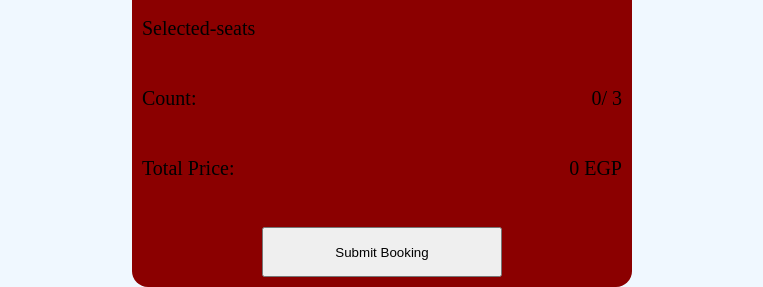
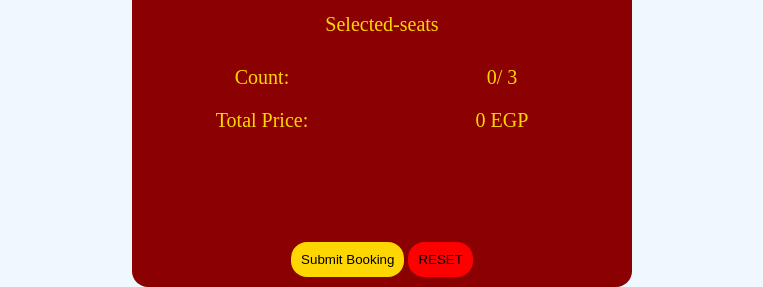
Before and after one commit to OmarSheta2011/mission-8, a plain HTML site: page index.html in a window 1280 px wide. Shown: the part 513-800 px from the top of the page, without its empty margins (258-1021 px from the left). Drawn offline with Linux system fonts and the light colour scheme.

Commit message:
27 minutes

```diff
--- a/index.html
+++ b/index.html
@@ -4,7 +4,7 @@
     <meta charset="UTF-8" />
     <meta name="viewport" content="width=device-width, initial-scale=1.0" />
     <title>Document</title>
-    <link rel="stylesheet" href="style.css">
+    <link rel="stylesheet" href="style.css" />
   </head>
   <body>
     <div class="root">
@@ -12,13 +12,28 @@
         <div class="screen">SCREEN</div>
         <div class="seats-grid"></div>
       </div>
-      <form class="booking-summary">
-        <!-- <h2 class="summary-title">Booking Summary</h2>
-        <div class="selected-seats"></div>
-        <div class="seats-count"></div>
-        <div class="total-price">150 EGP</div>
-        <button class="submit-booking-btn">Submit Booking</button>
-        <div class="zero-selected-feedback"></div> -->
+      <form class="booking-summary-form">
+        <div class="booking-summary-wrraper">
+          <h2 class="summary-title">Booking Summary</h2>
+          <div class="selected-seats">
+            <span>Selected-seats</span>
+            <span class="seats">${selectedSeatsHTML}</span>
+          </div>
+          <div class="seats-count">
+            <span>Count:</span>
+            <span> ${seatsCount}/ 3</span>
+          </div>
+          <div class="total-price">
+            <span>Total Price:</span>
+            <span>${TotalPrice} EGP</span>
+          </div>
+        </div>
+
+        <div class="btns-wrraper">
+          <button class="submit-booking-btn">Submit Booking</button>
+          <button type="reset" class="reset-btn">RESET</button>
+        </div>
+        <div class="zero-selected-feedback non-visible"></div>
       </form>
     </div>
     <script src="script.js" type="module"></script>
--- a/script.js
+++ b/script.js
@@ -1,7 +1,8 @@
 import seats from "./seat.js";
+import { reset } from "./seat.js";
 // -------------------------------------------------
 const seatsGrid = document.querySelector(".seats-grid");
-const summary = document.querySelector(".booking-summary");
+const summary = document.querySelector(".booking-summary-wrraper");
 let selectedSeats = [];
 let seatsCount = 0;
 let TotalPrice = 0;
@@ -31,18 +32,22 @@ function generateSummary() {
   });
 
   const summaryHTML = `
+            <div class="booking-summary-wrraper">
           <h2 class="summary-title">Booking Summary</h2>
           <div class="selected-seats">
             <span>Selected-seats</span>
-      <span class='seats'>${selectedSeatsHTML}</span></div>
+            <span class="seats">${selectedSeatsHTML}</span>
+          </div>
           <div class="seats-count">
             <span>Count:</span>
-      <span> ${seatsCount}/ 3</span></div>
+            <span> ${seatsCount}/ 3</span>
+          </div>
           <div class="total-price">
             <span>Total Price:</span>
-      <span>${TotalPrice} EGP</span></div>
-    <button class="submit-booking-btn">Submit Booking</button>
-    <div class="zero-selected-feedback non-visible"></div>`;
+            <span>${TotalPrice} EGP</span>
+          </div>
+
+    `;
   summary.innerHTML = summaryHTML;
 }
 
@@ -60,6 +65,7 @@ function generatePage() {
         alert("You can Only choose 3 seats at a time.");
         return;
       }
+
       let matchingSeat;
       for (let [seatName, seatProps] of Object.entries(seats)) {
         if (seat.textContent === seatName) {
@@ -67,12 +73,14 @@ function generatePage() {
         }
       }
       matchingSeat.changeState();
-      console.log(matchingSeat);
+
       seat.classList.toggle("selected");
 
       generateSummary();
     });
   });
+
+  document.querySelector(".reset-btn").addEventListener("click", reset);
 }
 
 document.querySelector("form").addEventListener("submit", (e) => {
@@ -85,7 +93,7 @@ document.querySelector("form").addEventListener("submit", (e) => {
       "Please Select any seat";
     return;
   }
-  console.log(selectedSeats);
+
   alert(
     `succesfuly booked ${selectedSeats.map(
       (seat) => seat.textContent,
@@ -96,7 +104,6 @@ document.querySelector("form").addEventListener("submit", (e) => {
     for (let [seatName, seatProps] of Object.entries(seats)) {
       if (seat.textContent === seatName) {
         matchingSeat = seatProps;
-        console.log(matchingSeat);
       }
     }
     matchingSeat.changeState(true);
@@ -108,5 +115,15 @@ document.querySelector("form").addEventListener("submit", (e) => {
 
   generatePage();
 });
+document.querySelector("form").addEventListener("reset", (e) => {
+  e.preventDefault();
+  reset();
+  generatePage();
+});
+
+document.addEventListener("keyup", (e) => {
+  e.preventDefault();
+  e.key === "Escape" && reset();
+});
 
 generatePage();
--- a/seat.js
+++ b/seat.js
@@ -22,11 +22,24 @@ class Seat {
   }
 }
 
-const seats = {};
+let seats = {};
 for (let letter of ["A", "B", "C"]) {
   for (let i = 1; i < 5; i++) {
     seats[letter + i] = new Seat(letter, i);
   }
 }
+
+export function reset() {
+  for (let key in seats) {
+    delete seats[key];
+  }
+  for (let letter of ["A", "B", "C"]) {
+    for (let i = 1; i < 5; i++) {
+      seats[letter + i] = new Seat(letter, i);
+    }
+  }
+  console.log(seats);
+}
+
 console.log(seats);
 export default seats;
--- a/style.css
+++ b/style.css
@@ -58,7 +58,7 @@ body {
   background-color: lightgray;
   border-radius: 16px;
   cursor: pointer;
-  transition: .2s ease;
+  transition: 0.2s ease;
 }
 .reserved {
   cursor: unset;
@@ -68,7 +68,7 @@ body {
   background-color: green;
 }
 
-.booking-summary {
+.booking-summary-form {
   background-color: darkred;
   width: 50rem;
   height: 35rem;
@@ -79,39 +79,66 @@ body {
   gap: 2rem;
   padding: 1rem;
   border-radius: 16px;
+  color: gold;
+}
+
+.booking-summary-wrraper {
+  display: flex;
+  flex-direction: column;
+  justify-content: space-between;
+  align-items: center;
+  gap: 2rem;
+  width: 100%;
+  text-align: center;
 }
 
 .summary-title {
   text-align: center;
   border-bottom: 2px solid gold;
+  padding-bottom: 1rem;
 }
 
-.booking-summary > * {
+.booking-summary-wrraper * {
+  flex: 1;
   width: 100%;
-  height: 50px;
 }
 
-.booking-summary > div {
+.booking-summary-wrraper div {
   display: flex;
   justify-content: space-between;
   font-size: 20px;
 }
 
-.booking-summary > .selected-seats {
+.booking-summary-wrraper .selected-seats {
   flex-direction: column;
   gap: 1rem;
 }
-.booking-summary > .selected-seats > .seats {
+
+.booking-summary-wrraper > .selected-seats > .seats {
   display: flex;
   width: 100%;
 }
 
-.submit-booking-btn {
-  width: 50%;
+.btns-wrraper {
+  gap: 1rem;
+}
+
+.btns-wrraper > button {
+  flex: 1;
   cursor: pointer;
   padding: 1rem;
+  border-radius: 16px;
+  border: none;
 }
 
-.booking-summary > .non-visible {
+.reset-btn {
+  background-color: red;
+}
+
+.submit-booking-btn {
+  background-color: gold;
+}
+
+.booking-summary-form > .non-visible {
   display: none;
 }
```
Lines whose indentation alone changed are shown as unchanged.
